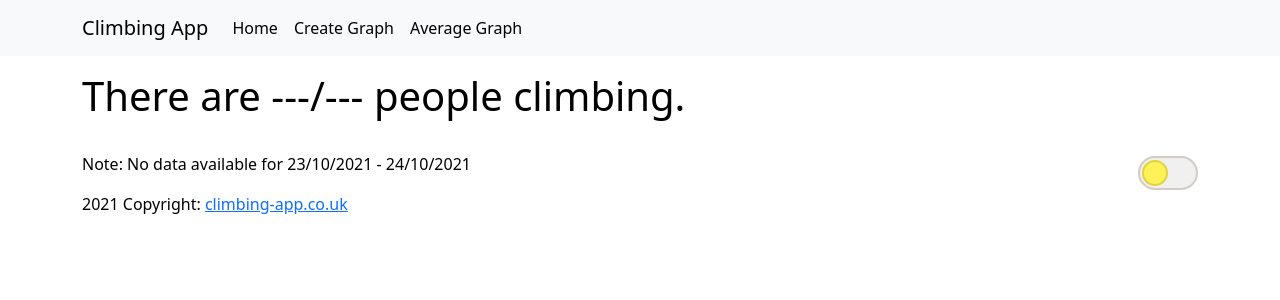
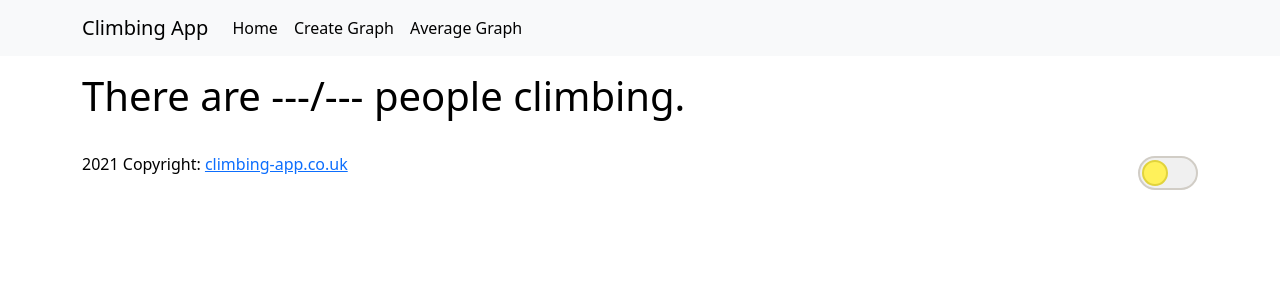
Before and after one commit to Matt-Mcl/climbing-app, a React (Create React App) app in the folder frontend/: page / in a window 1280 px wide. Shown: the top 300 px of the page. Built offline with nearby package versions, Linux system fonts and the light colour scheme; no server answers.

Commit message:
Removes old "No data available" comment

```diff
--- a/frontend/src/App.js
+++ b/frontend/src/App.js
@@ -62,7 +62,6 @@ function App() {
         <Container style={{marginTop: "32px"}}>
           <Row>
             <Col>
-              <p>Note: No data available for 23/10/2021 - 24/10/2021</p>
               <p>{new Date().getFullYear()} Copyright: <a href="https://climbing-app.co.uk">climbing-app.co.uk</a></p>
             </Col>
             <Col xs="auto">
```
